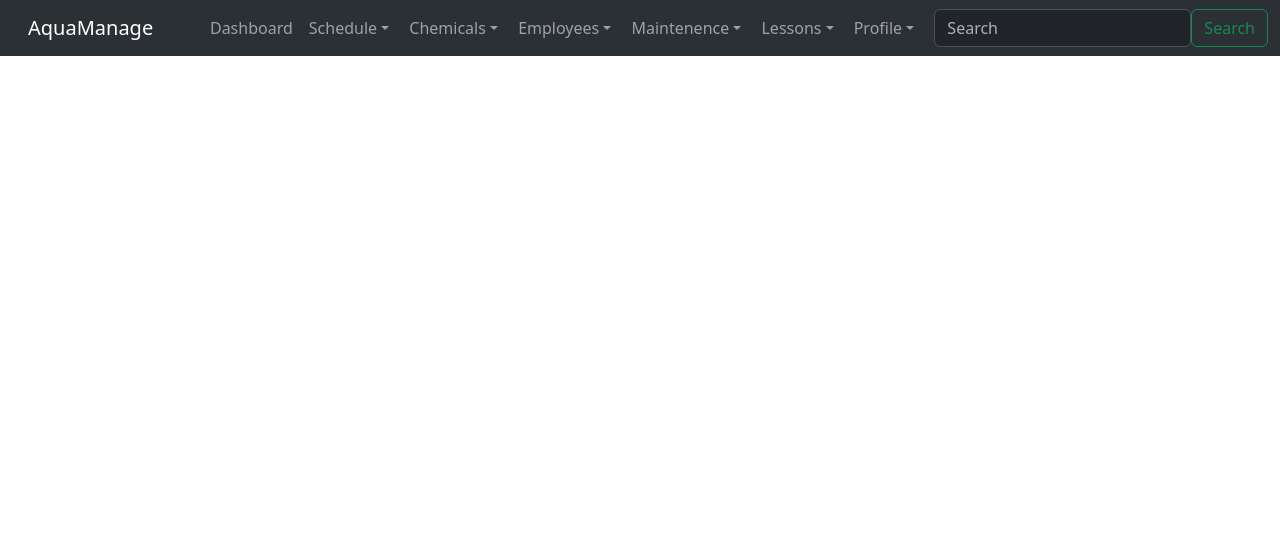
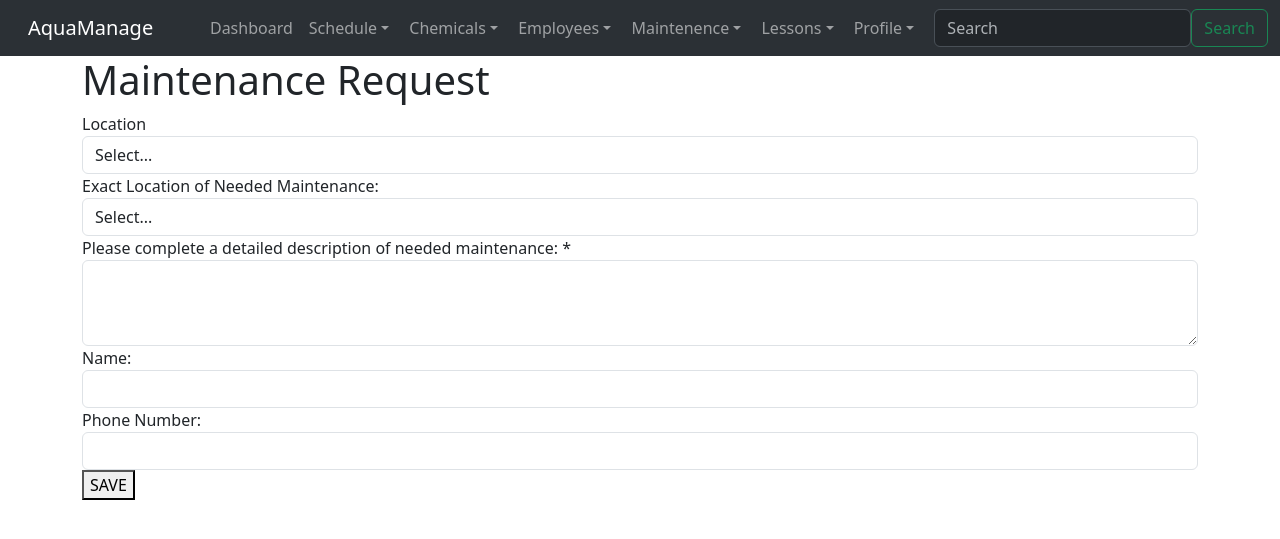
Before and after one commit to QuinnCalzada/AquaManage, a Flask app: a page that uses templates/Maintenance Request.html in a window 1280 px wide. Shown: the top 539 px of the page. Run offline with Flask 3, Linux system fonts and the light colour scheme.

Commit message:
Made frontend of Maintenance Page.

```diff
--- a/templates/Maintenance Request.html
+++ b/templates/Maintenance Request.html
@@ -1,2 +1,63 @@
 {% extends "base.html" %}
-{% block title %}Schedule{% endblock %}
+
+{% block title %}Maintenance Request{% endblock %}
+
+{% block content %}
+
+<main class="Site-content">
+    <div ng-app="digiquatics" class="container ng-scope">
+    <div ng-controller="TimeZoneWarningCtrl" class="ng-scope">
+</div>
+
+
+<h1>Maintenance Request</h1>
+
+<div class="u-form-width-fix well shadowDepth1">
+
+    <form class="ng-pristine ng-valid">
+
+<div class="form-group">
+    <label class="control-label word-wrap" for="selectlocation_id">Location</label>
+    <select id="selectlocation_id" class="form-control" name="location_id">
+        <option value="--">Select...</option>
+        <option value="">All Locations</option>
+        <option value="17068">Interlachen Country Club Aquatics</option>
+        <option value="17997">Interlachen Country Club Fitness</option>
+    </select></div><div><div class="form-group">
+        <label class="control-label word-wrap" for="select14317_UbKY">Exact Location of Needed Maintenance:</label>
+        <select id="select14317_UbKY" class="form-control" name="14317_UbKY">
+            <option value="--">Select...</option>
+            <option value="Fitness Center">Fitness Center</option>
+            <option value="Playground">Playground</option>
+            <option value="Pool">Pool</option>
+            <option value="Pool Kitchen &amp; Bar">Pool Kitchen &amp; Bar</option>
+            <option value="Main Clubhouse">Main Clubhouse</option>
+            <option value="Golf Course">Golf Course</option>
+            <option value="Croquet Lawn">Croquet Lawn</option>
+            <option value="Tennis Court">Tennis Court</option>
+            <option value="Pickleball Court">Pickleball Court</option>
+            <option value="Fitness Locker Room">Fitness Locker Room</option>
+            <option value="Golf Locker Room">Golf Locker Room</option>
+        </select>
+    </div>
+    <div class="form-group">
+        <label class="control-label word-wrap" for="input14173_SPyr">Please complete a detailed description of needed maintenance: *</label>
+        <textarea id="input14173_SPyr" cols="5" rows="3" type="10" class="form-control" name="14173_SPyr"></textarea>
+    </div>
+    <div class="form-group">
+        <label class="control-label word-wrap" for="input-14174_qPqV">Name:</label>
+        <input id="input-14174_qPqV" type="text" class="form-control" name="14174_qPqV" step="any" value="">
+    </div>
+    <div class="form-group">
+        <label class="control-label word-wrap" for="input-14175_vbbJ">Phone Number:</label>
+        <input id="input-14175_vbbJ" type="text" class="form-control" name="14175_vbbJ" step="any" value=""></div>
+
+</div>
+
+    <button  type="submit">SAVE</button>
+
+</form>
+
+    </main>
+
+{% endblock %}
```
Also changed, not shown: instance/chemicalEntries.db (added).
